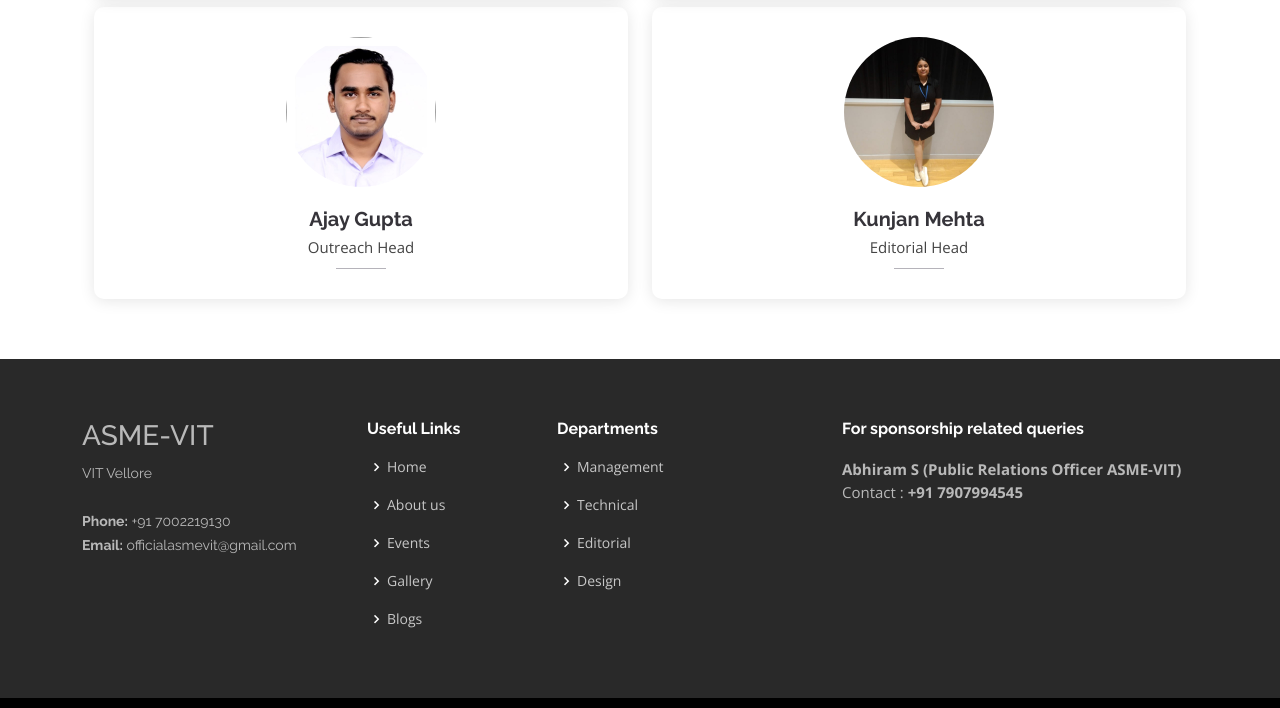
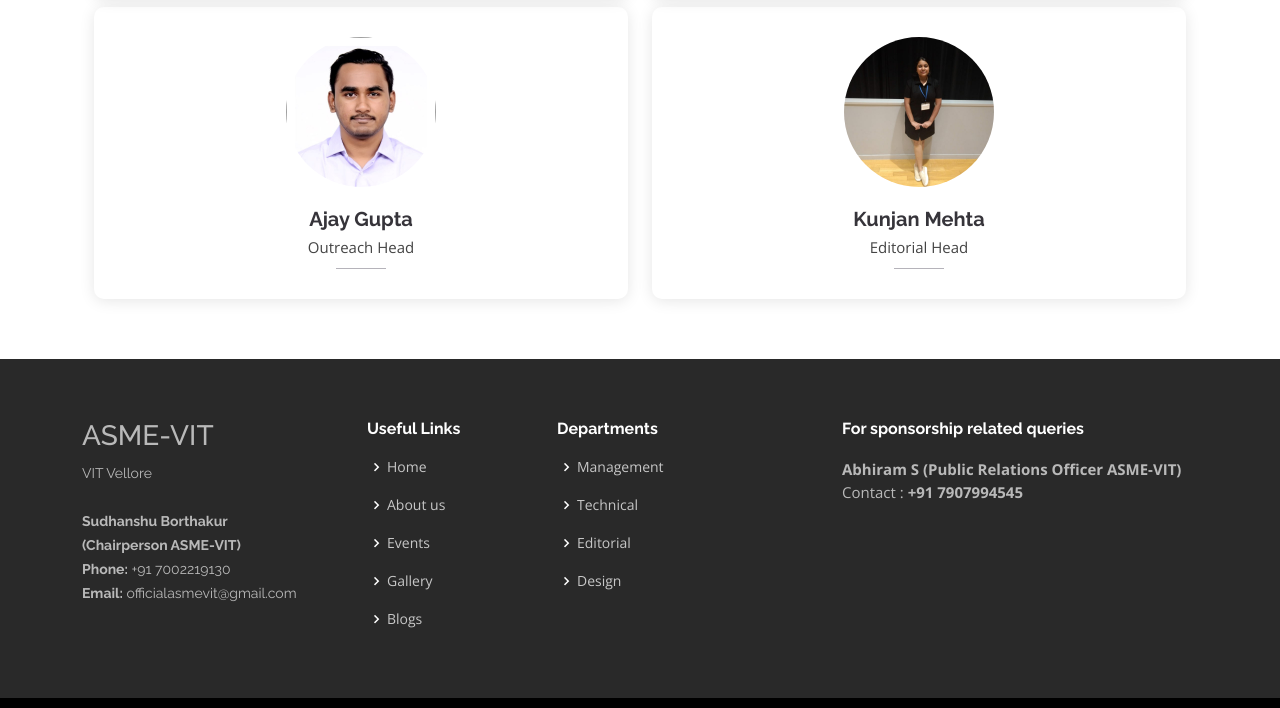
Before and after one commit to asmewebite/asmewebite, a plain HTML site: page ex-board.html in a window 1280 px wide. Shown: the part 5429-6137 px from the top of the page. Drawn offline with nearby package versions, Linux system fonts and the light colour scheme.

Commit message:
Update ex-board.html

```diff
--- a/ex-board.html
+++ b/ex-board.html
@@ -650,6 +650,7 @@
             <h3>ASME-VIT</h3>
             <p>
               VIT Vellore<br><br>
+              <strong>Sudhanshu Borthakur<br> (Chairperson ASME-VIT)</strong><br>
               <strong>Phone:</strong> +91 7002219130<br>
               <strong>Email:</strong> officialasmevit@gmail.com<br>
             </p>
```
